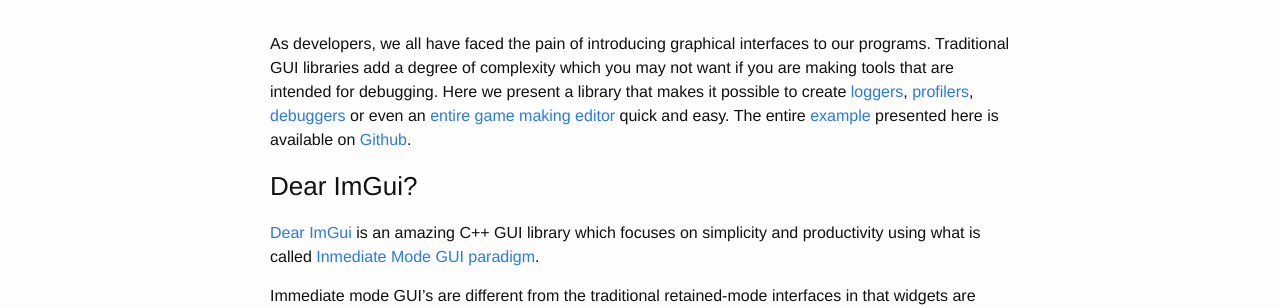
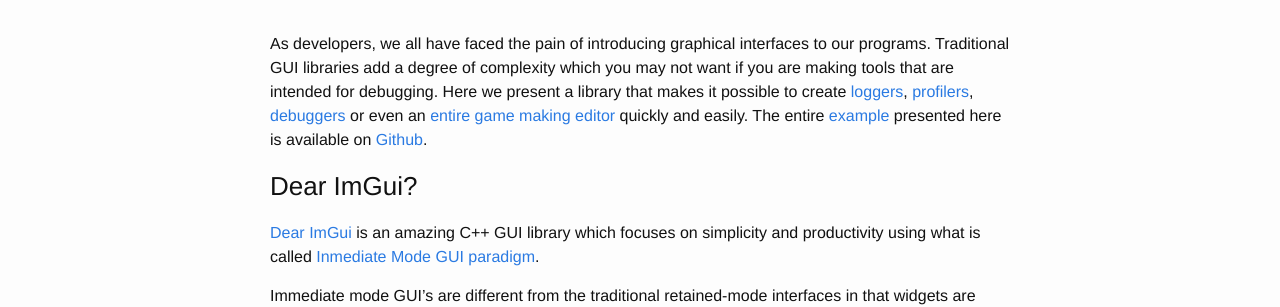
Before and after one commit to conan-io/conan-io.github.io, a Jekyll site: the page built from _posts/2019-06-26-An-introduction-to-the-Dear-ImGui-library.markdown, in a window 1280 px wide and 900 px high. Shown: the part 173-480 px from the top of the window. Built offline with Jekyll 4.4.1, drawn with Linux system fonts in a browser that asks for light colours; comment, search, counter and statistics services are not loaded.

Commit message:
Update _posts/2019-06-26-An-introduction-to-the-Dear-ImGui-library.markdown
Co-Authored-By: SSE4 <tomskside@gmail.com>

```diff
--- a/_posts/2019-06-26-An-introduction-to-the-Dear-ImGui-library.markdown
+++ b/_posts/2019-06-26-An-introduction-to-the-Dear-ImGui-library.markdown
@@ -4,7 +4,7 @@ comments: false
 title: "An introduction to the Dear ImGui library"
 ---
 
-As developers, we all have faced the pain of introducing graphical interfaces to our programs. Traditional GUI libraries add a degree of complexity which you may not want if you are making tools that are intended for debugging. Here we present a library that makes it possible to create [loggers](https://github.com/ocornut/imgui/issues/2529), [profilers](https://github.com/ocornut/imgui/issues/2265), [debuggers](https://github.com/ocornut/imgui/issues/2265) or even an [entire game making editor](https://github.com/ocornut/imgui/issues/1607) quick and easy. The entire [example](https://github.com/czoido/dear-imgui-conan-example) presented here is available on [Github](https://github.com/czoido/dear-imgui-conan-example).
+As developers, we all have faced the pain of introducing graphical interfaces to our programs. Traditional GUI libraries add a degree of complexity which you may not want if you are making tools that are intended for debugging. Here we present a library that makes it possible to create [loggers](https://github.com/ocornut/imgui/issues/2529), [profilers](https://github.com/ocornut/imgui/issues/2265), [debuggers](https://github.com/ocornut/imgui/issues/2265) or even an [entire game making editor](https://github.com/ocornut/imgui/issues/1607) quickly and easily. The entire [example](https://github.com/czoido/dear-imgui-conan-example) presented here is available on [Github](https://github.com/czoido/dear-imgui-conan-example).
 
 ### Dear ImGui?
 
```
